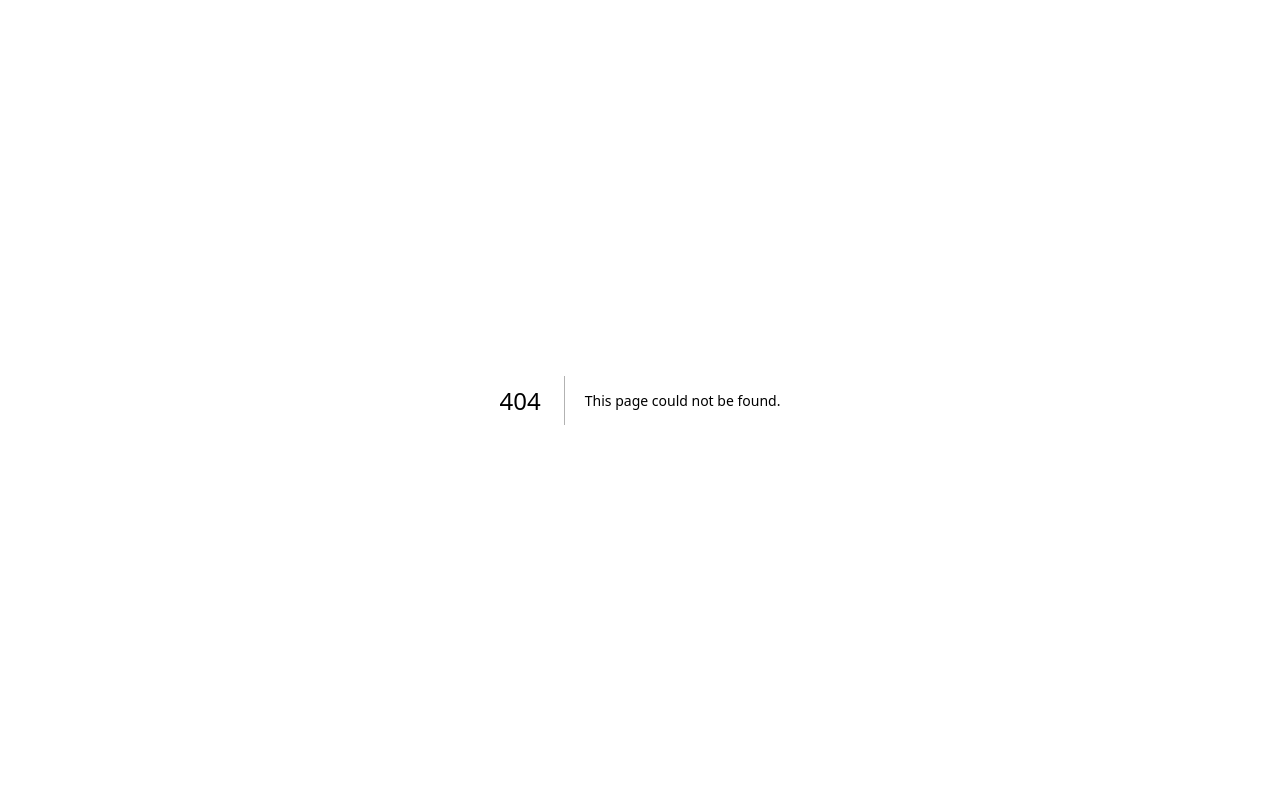
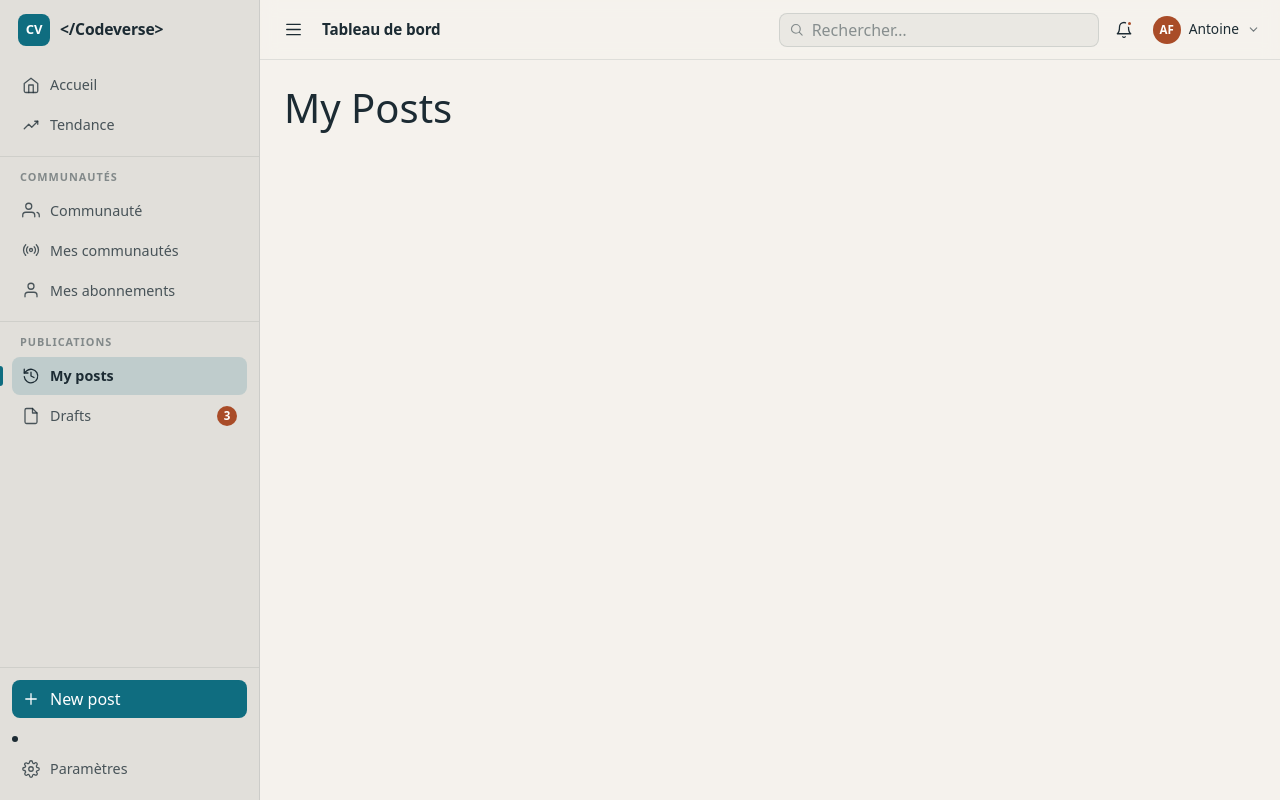
Before and after one commit to SANKUD0/Codeverse, a Next.js app in the folder frontend/: page /posts/mine in a window 1280 px wide. Before the commit this address had no page. Built offline with nearby package versions, Linux system fonts and the light colour scheme.

Commit message:
feat: restructure web app pages and update sidebar navigation links

```diff
--- /dev/null
+++ b/frontend/src/app/(web-app)/posts/mine/page.tsx
@@ -0,0 +1,7 @@
+export default function MyPostsPage() {
+    return (
+        <div>
+            <h1>My Posts</h1>
+        </div>
+    );
+}
--- a/frontend/src/components/DasboardLayout.tsx
+++ b/frontend/src/components/DasboardLayout.tsx
@@ -16,10 +16,10 @@ export default function DashboardLayout({ children }: { children: React.ReactNod
                     </SidebarHeader>
 
                     <SidebarSection>
-                        <SidebarItem href="/accueil" icon={<IconHome />} exact>
+                        <SidebarItem href="/home" icon={<IconHome />} exact>
                             Accueil
                         </SidebarItem>
-                        <SidebarItem href="/tendance" icon={<IconTrending />}>
+                        <SidebarItem href="/trending" icon={<IconTrending />}>
                             Tendance
                         </SidebarItem>
                     </SidebarSection>
@@ -37,17 +37,17 @@ export default function DashboardLayout({ children }: { children: React.ReactNod
                     </SidebarSection>
 
                     <SidebarSection label="Publications">
-                        <SidebarItem href="/posts/mes-posts" icon={<IconHistory />}>
-                            Mes posts
+                        <SidebarItem href="/posts/mine" icon={<IconHistory />}>
+                            My posts
                         </SidebarItem>
-                        <SidebarItem href="/posts/brouillons" icon={<IconDraft />} badge={3}>
-                            Brouillons
+                        <SidebarItem href="/posts/drafts" icon={<IconDraft />} badge={3}>
+                            Drafts
                         </SidebarItem>
                     </SidebarSection>
 
                     <SidebarFooter>
                         <SidebarAction icon={<IconPlus />} href="/posts/create">
-                            Nouveau post
+                            New post
                         </SidebarAction>
                         <SidebarItem href="/settings" icon={<IconSettings />}>
                             Paramètres
```
Also changed, not shown: frontend/src/app/(web-app)/accueil/page.tsx (deleted, +0 -16 lines), frontend/src/app/(web-app)/home/page.tsx (added, +18 -0 lines), frontend/src/app/(web-app)/posts/create/page.tsx (added, +7 -0 lines), frontend/src/app/(web-app)/tendance/page.tsx (deleted, +0 -8 lines), frontend/src/app/(web-app)/trending/page.tsx (added, +7 -0 lines), frontend/src/app/(web-app)/posts/create/page.module.scss (added), frontend/src/app/(web-app)/posts/drafts/page.module.scss (added), frontend/src/app/(web-app)/posts/drafts/page.tsx (added).
